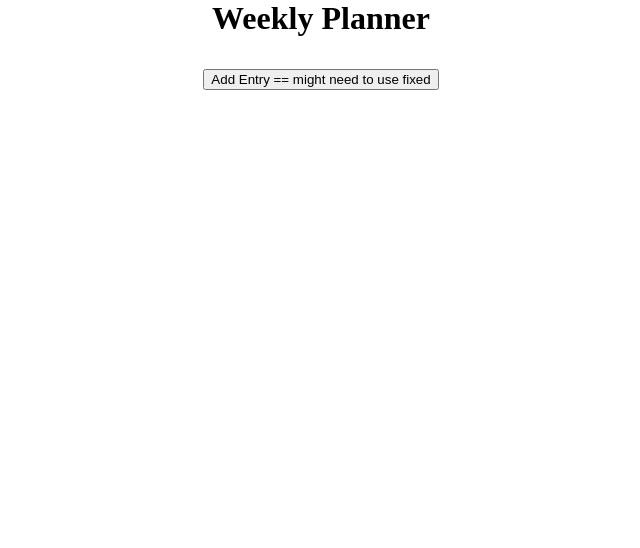
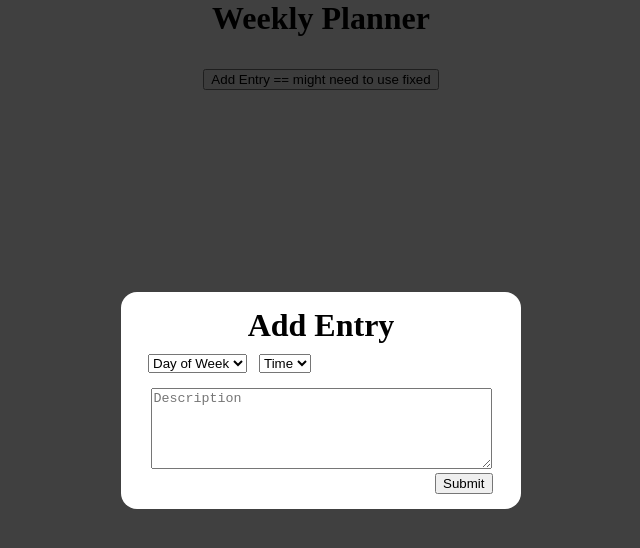
Before and after one commit to francismanalang/week-planner, a website: page index.html in a window 1280 px wide. Shown: the whole page, without its empty margins (319-959 px from the left). Drawn offline with Linux system fonts and the light colour scheme.

Commit message:
modal progress

```diff
--- a/index.html
+++ b/index.html
@@ -62,6 +62,25 @@
       </div>
     </div>
   </div>
+  <div class="dark-background">
+    <div class="entry-modal">
+      <h1 class="align-center h1-padding">Add Entry</h1>
+      <div class="select row">
+        <select name="" id="">
+          <option value="Day of Week">Day of Week</option>
+        </select>
+        <select name="" id="">
+          <option value="Time">Time</option>
+        </select>
+      </div>
+      <div class="align-center">
+        <textarea name="description" id="" cols="40" rows="5" placeholder="Description"></textarea>
+      </div>
+      <div class="submit-button">
+        <button>Submit</button>
+      </div>
+    </div>
+  </div>
 
 
 
--- a/styles.css
+++ b/styles.css
@@ -34,3 +34,37 @@
 .entry-padding {
   padding-top: 2rem;
 }
+
+.entry-modal {
+  padding: 15px;
+  background-color: white;
+  width: 400px;
+  border-radius: 1em;
+}
+
+.dark-background {
+  background: rgb(0 0 0 / 75%);
+  height: 100vh;
+  width: 100%;
+  display: flex;
+  position: fixed;
+  top: 0;
+}
+
+.submit-button {
+  text-align: right;
+  padding-right: 13.5px;
+}
+
+.select {
+  padding-bottom: 15px;
+}
+
+select {
+  margin: 0;
+  margin-left: 12px;
+}
+
+.h1-padding {
+  padding-bottom: 10px;
+}
```
